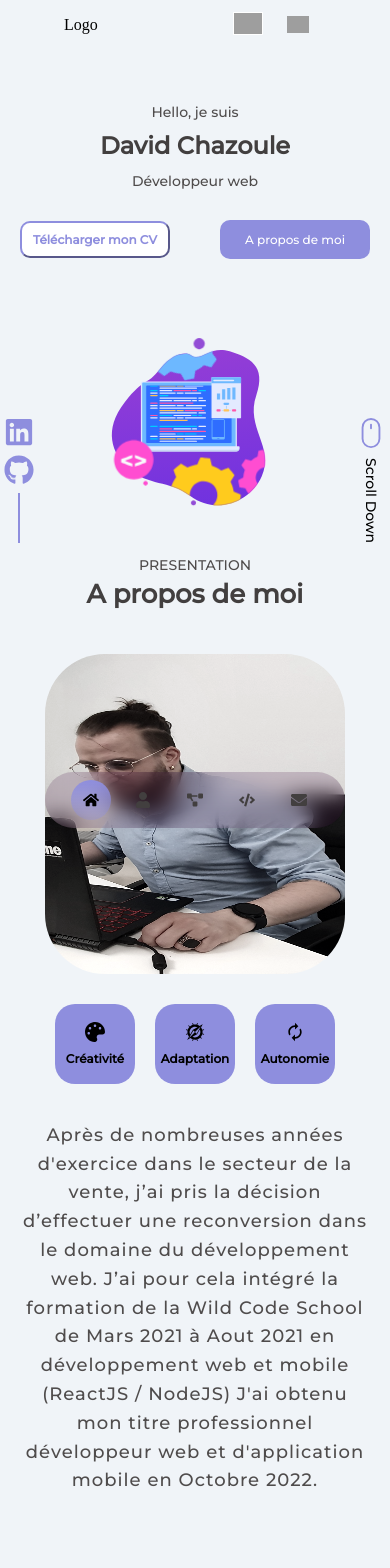
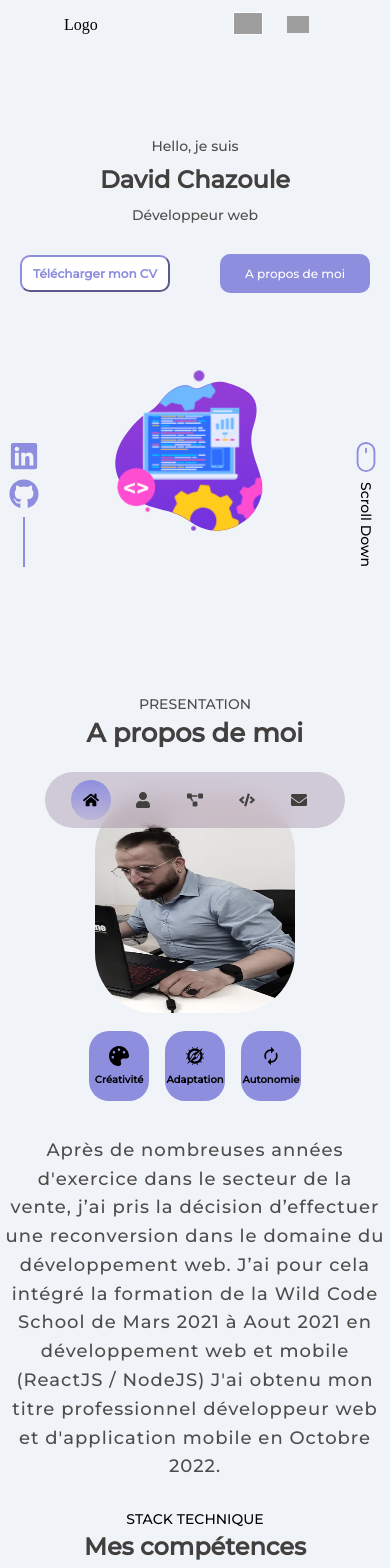
Before and after one commit to David-Chazoule/dc-Portfolio, a React (Vite) app in the folder DC-portfolio/: page / in a window 390 px wide. Shown: the top 1568 px of the page. Built offline with nearby package versions, Linux system fonts and the light colour scheme; grey boxes are pictures that could not be loaded.

Commit message:
responsive général

```diff
--- a/DC-portfolio/src/components/about/_about.scss
+++ b/DC-portfolio/src/components/about/_about.scss
@@ -10,12 +10,13 @@
   justify-content: center;
   font-family: $fonttwo;
 
-  // @media screen and (max-width: 1024px) {
-  //   min-height: auto;
-  //   height: auto;
-  //   padding: 100px 0 0 0;
-  //   justify-content: flex-start;
-  // }
+  @media screen and (max-width: 1024px) {
+    min-height: 84vh;
+  }
+
+  @media screen and (max-width: 600px) {
+    min-height: 80vh;
+  }
 
   &.light {
     background-color: $themeLightPrimaire;
@@ -48,14 +49,13 @@
 
   .img-about-container {
     display: flex;
-
-    max-width: 600px;
+    width: 600px;
     margin-top: 4vh;
     justify-content: center;
     align-items: center;
 
     @media screen and (max-width: 660px) {
-      max-width: 400px;
+      width: 400px;
       flex-direction: column;
     }
 
@@ -67,8 +67,8 @@
       transition: all 0.3s ease;
 
       @media screen and (max-width: 660px) {
-        width: 300px;
-        height: 320px;
+        width: 200px;
+        height: 220px;
       }
     }
 
@@ -79,6 +79,7 @@
 
       @media screen and (max-width: 660px) {
         align-items: center;
+        margin: 10px;
       }
 
       .competence-box {
@@ -99,8 +100,9 @@
           border-radius: 20px;
 
           @media screen and (max-width: 660px) {
-            width: 80px;
-            margin: 10px;
+            width: 60px;
+            height: 70px;
+            margin: 8px;
           }
 
           .icon-competence {
@@ -110,7 +112,7 @@
 
             @media screen and (max-width: 660px) {
               width: 20px;
-              margin-bottom: 6px;
+              margin-bottom: 4px;
             }
           }
 
@@ -119,7 +121,7 @@
             font-weight: 600;
 
             @media screen and (max-width: 660px) {
-              font-size: 12px;
+              font-size: 10px;
             }
           }
 
--- a/DC-portfolio/src/components/introduction/_introduction.scss
+++ b/DC-portfolio/src/components/introduction/_introduction.scss
@@ -12,7 +12,11 @@
   font-family: $fonttwo;
 
   @media screen and (max-width: 1024px) {
-   min-height: 20vh;
+    min-height: 84vh;
+  }
+
+  @media screen and (max-width: 600px) {
+    min-height: 82vh;
   }
 
   &.light {
@@ -22,14 +26,17 @@
     background-color: $themeDarkPrimaire;
   }
 
-  .titleIntro{
+  .titleIntro {
     display: flex;
     flex-direction: column;
     align-items: center;
     justify-content: center;
     margin-top: 12vh;
+    @media screen and (max-width: 600px) {
+      margin-top: 16vh;
+    }
     h3 {
-    margin-top:  2px ;
+      margin-top: 2px;
       color: $textLightTwo;
       font-weight: 500;
       font-size: 14px;
@@ -44,7 +51,6 @@
     .darkWrite {
       color: rgb(225, 219, 219);
     }
-
   }
 
   .cv-about-container {
@@ -170,7 +176,7 @@
         width: 440px;
 
         @media screen and (max-width: 660px) {
-          width: 240px;
+          width: 230px;
           margin: 0 5px;
         }
       }
--- a/DC-portfolio/src/components/projectCard/_projectCard.scss
+++ b/DC-portfolio/src/components/projectCard/_projectCard.scss
@@ -14,6 +14,10 @@
   font-family: $fonttwo;
   transition: all 0.3s ease;
 
+  @media screen and (max-width: 1025px) {
+    width: 300px;
+  }
+
   &:hover {
     transform: translateY(-8px);
     box-shadow: 0 12px 20px rgba(0, 0, 0, 0.1);
@@ -28,6 +32,10 @@
 
     &:hover {
       transform: scale(1.03);
+    }
+
+    @media screen and (max-width: 1025px) {
+      height: 140px;
     }
   }
 
@@ -49,6 +57,10 @@
       font-weight: 700;
       width: 100%;
       margin-top: 20px;
+
+      @media screen and (max-width: 1025px) {
+        font-size: 16px;
+      }
     }
 
     .titleDark {
--- a/DC-portfolio/src/components/projects/_projects.scss
+++ b/DC-portfolio/src/components/projects/_projects.scss
@@ -13,13 +13,6 @@
   justify-content: center;
   font-family: $fonttwo;
 
-  @media screen and (max-width: 1024px) {
-    min-height: auto;
-    height: auto;
-    padding: 100px 0 0 0;
-    justify-content: flex-start;
-  }
-
   &.light {
     background-color: $themeLightPrimaire;
   }
@@ -33,12 +26,12 @@
   }
 
   h3 {
-    margin: 15vh 0 1vh 0;
+    margin: 15vh 0 0 0;
     font-weight: 500;
     font-size: 14px;
 
     @media screen and (max-width: 1024px) {
-      margin: 4vh 0 1vh 0;
+      margin: 8vh 0 1vh 0;
     }
   }
 
--- a/DC-portfolio/src/components/skills/_skills.scss
+++ b/DC-portfolio/src/components/skills/_skills.scss
@@ -11,13 +11,9 @@
   justify-content: center;
   transition: background-color 0.4s ease, color 0.4s ease;
   font-family: $fonttwo;
-
-  // @media screen and (max-width: 1024px) {
-  //   min-height: auto;
-  //   height: auto;
-  //   padding: 100px 0 0 0;
-  //   justify-content: flex-start;
-  // }
+  @media screen and (max-width: 1024px) {
+    min-height: 88vh;
+  }
 
   &.light {
     background-color: $themeLightPrimaire;
@@ -30,6 +26,9 @@
     margin: 3px 0 0 0;
     font-weight: 500;
     font-size: 14px;
+
+    @media screen and (max-width: 1024px) {
+    }
   }
 
   h1 {
```
Lines whose indentation alone changed are shown as unchanged.
